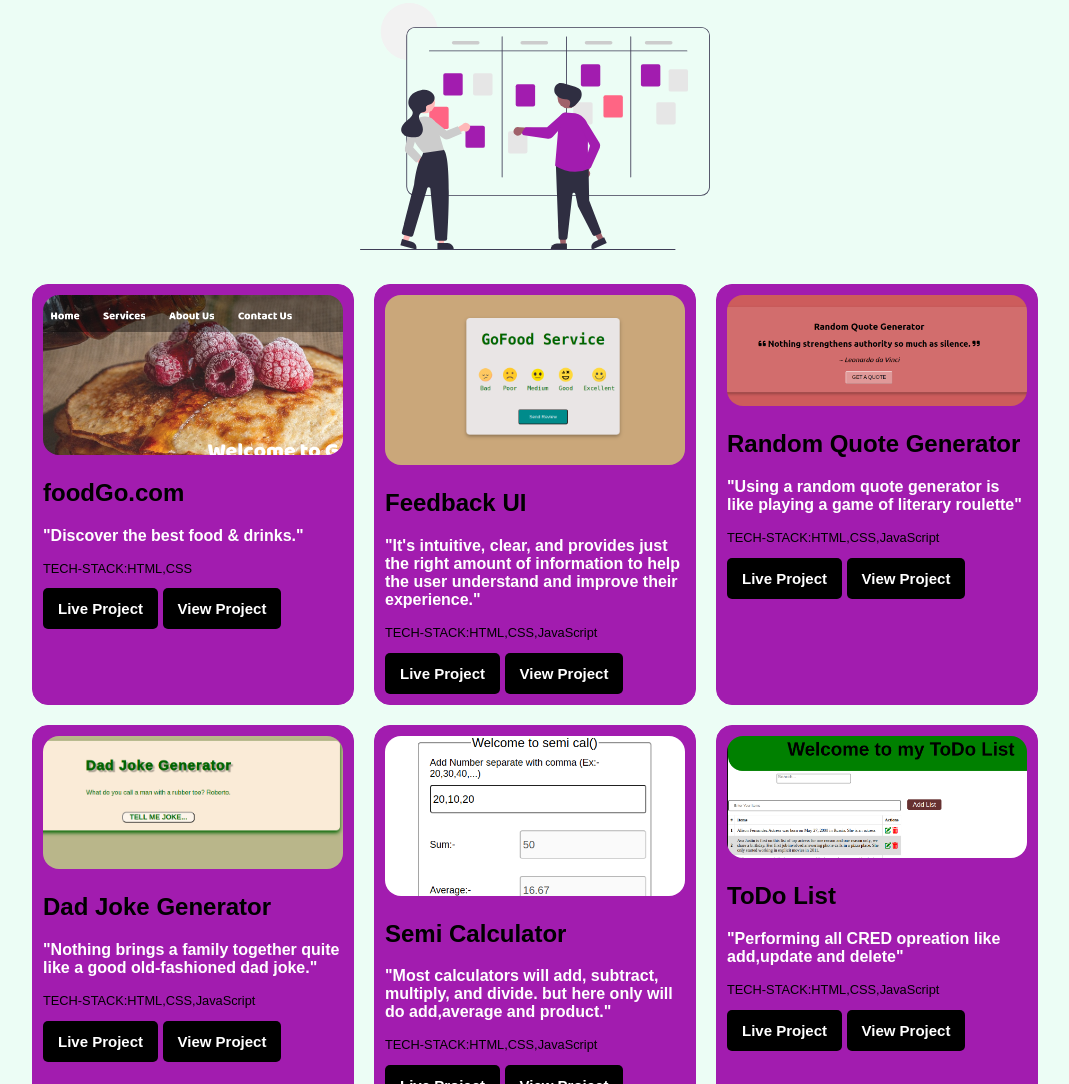
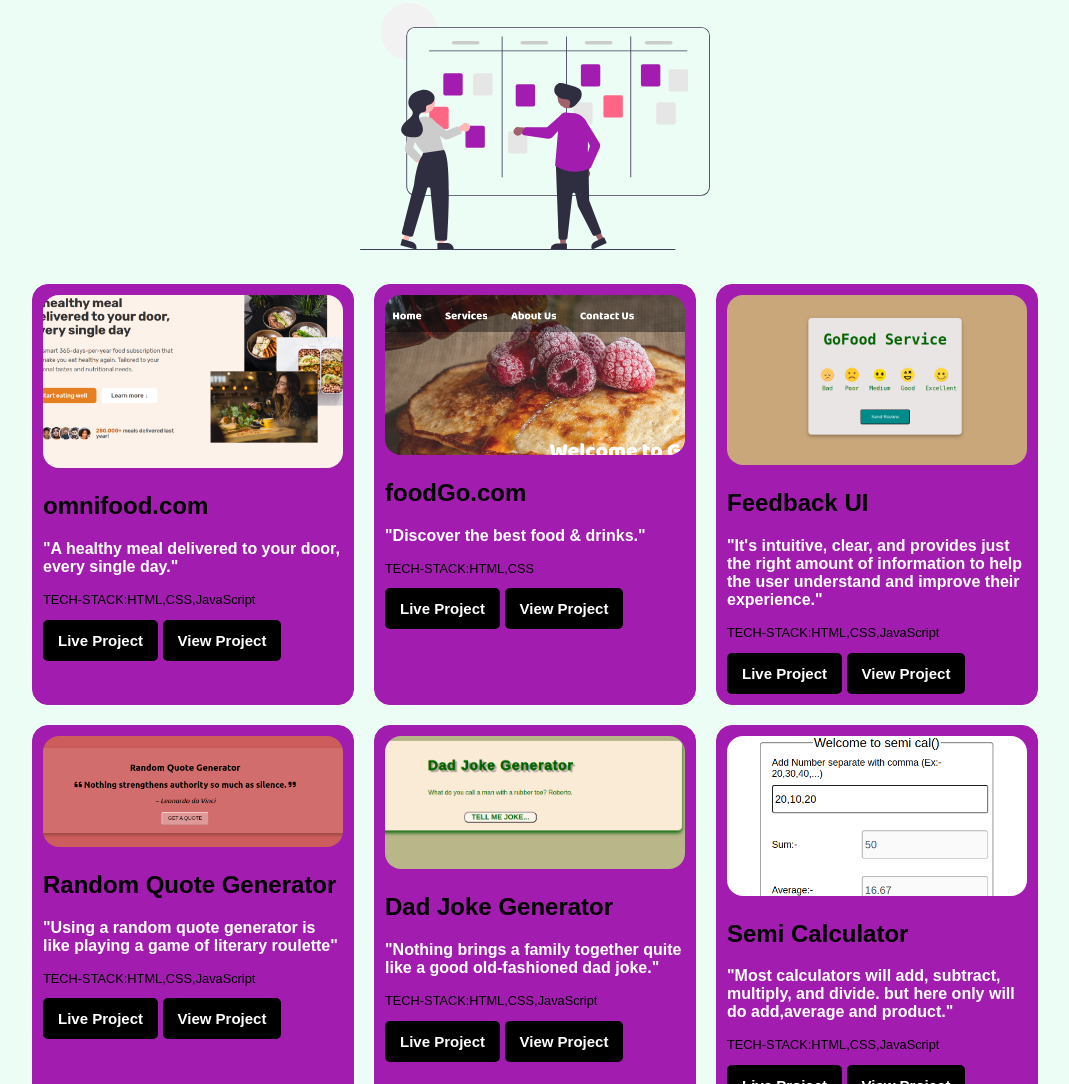
Before and after one commit to sandeep8854/sandeepP-portfolio, a plain HTML site: page index.html in a window 1280 px wide. Shown: the part 906-1990 px from the top of the page, without its empty margins (105-1174 px from the left). Drawn offline with Linux system fonts and the light colour scheme.

Commit message:
updating one more projects

```diff
--- a/index.html
+++ b/index.html
@@ -61,6 +61,23 @@
     <section>
         <!-- <div class="wraper"> -->
             <div class="flex">
+                <div class="card">
+                    <img src="image/omnifoodForCover.png" class="card-image" alt="Sandeep omnifood image  Not found">
+                    <h1>omnifood.com</h1>
+                    <p>
+                        <strong>
+                            "A healthy meal delivered to your door, every single day."
+                        </strong>
+                    </p>
+                  <p style="font-size: 0.8rem; color: black;">TECH-STACK:HTML,CSS,JavaScript
+                  </p>
+                  <a href="https://omnifood-project-chi.vercel.app/"target="_blank" >
+                    <button type="button">Live Project</button>
+                </a>
+                <a href="https://github.com/sandeep8854/OmnifoodProject"target="_blank" >
+                    <button type="button">View Project</button>
+                </a>
+                </div>
                 <div class="card">
                     <img src="image/foodgoImage.png" class="card-image" alt="Sandeep Image Not found">
                     <h1>foodGo.com</h1>
```
